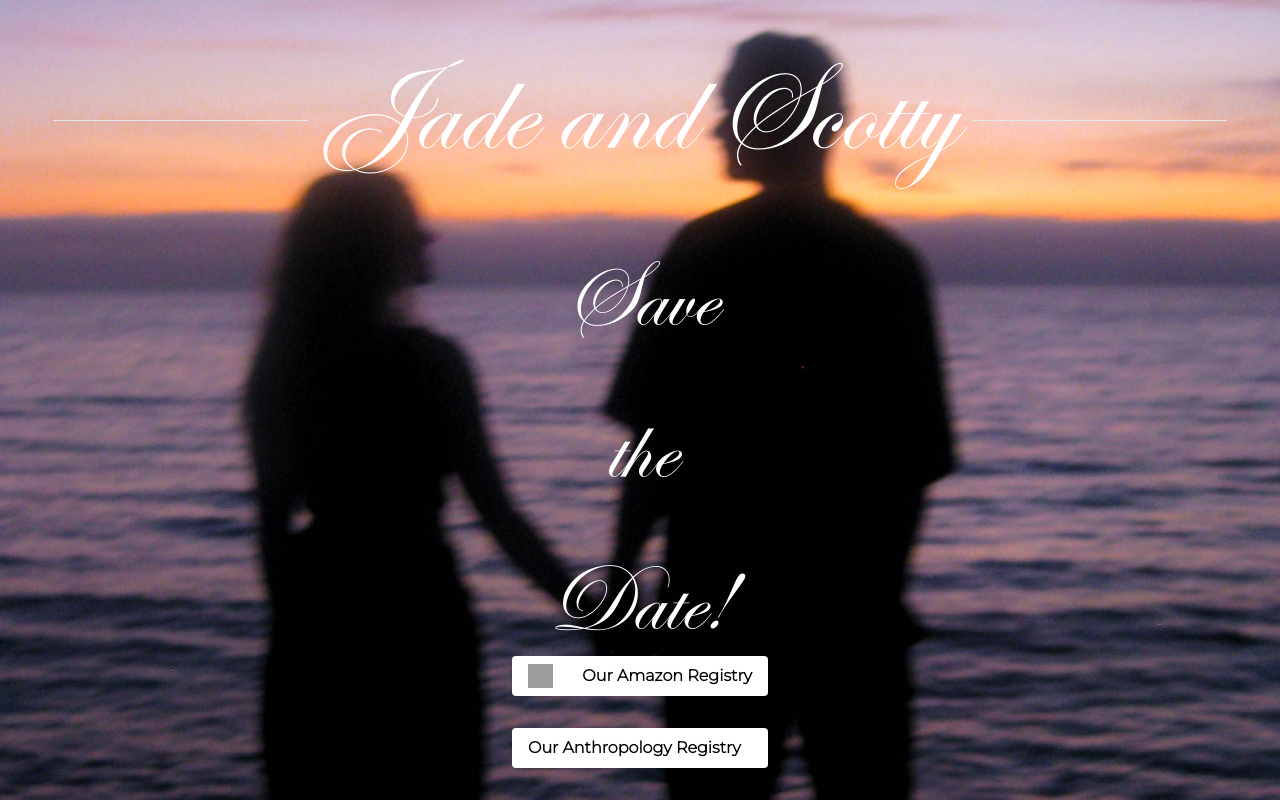
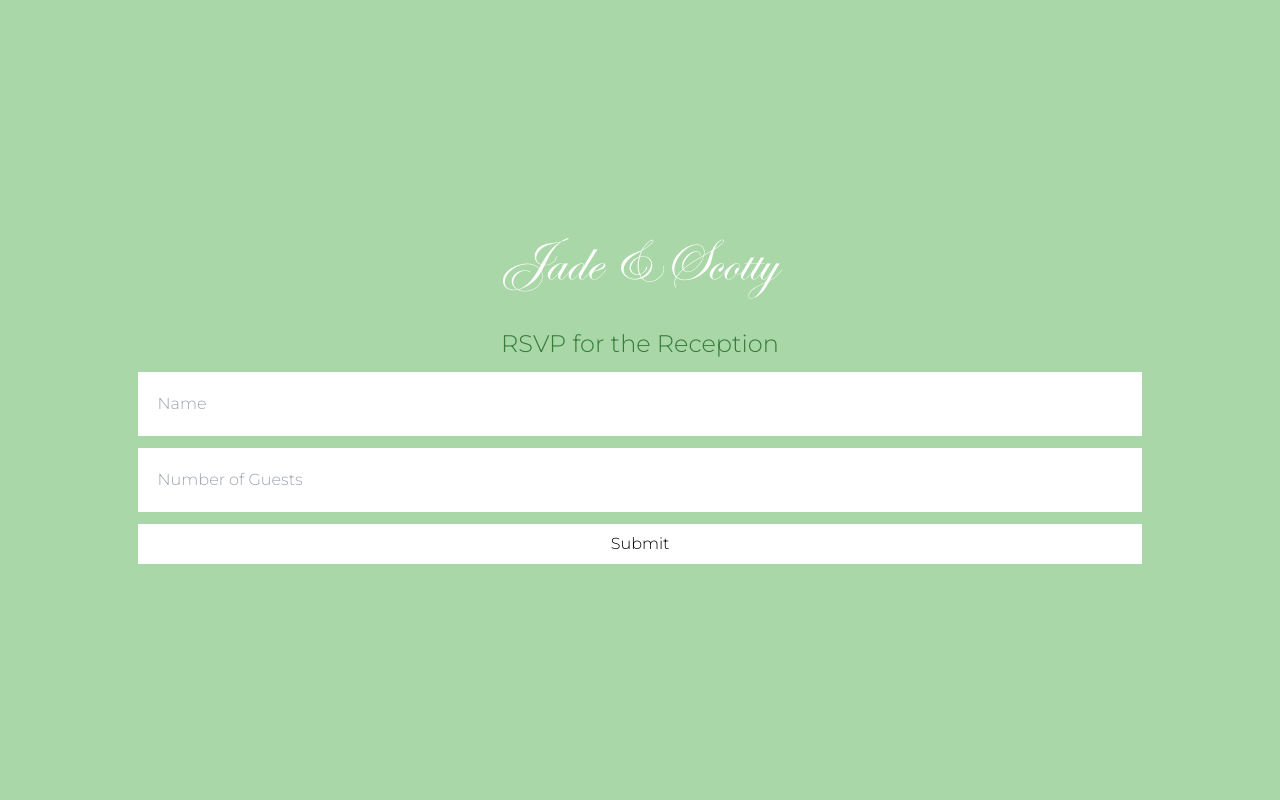
Before and after one commit to jsarge11/js-wedding, a React app: page /reception in a window 1280 px wide. Built offline with nearby package versions, Linux system fonts and the light colour scheme; grey boxes are pictures that could not be loaded.

Commit message:
reception has it's own page

```diff
--- a/package.json
+++ b/package.json
@@ -57,7 +57,8 @@
 		"googleapis": "^131.0.0",
 		"mongodb": "^6.3.0",
 		"react": "^18.2.0",
-		"react-dom": "^18.2.0"
+		"react-dom": "^18.2.0",
+		"react-router-dom": "^6.22.3"
 	},
 	"nodemonConfig": {
 		"ignore": [
--- a/src/main.tsx
+++ b/src/main.tsx
@@ -1,6 +1,6 @@
 import React, { useState } from 'react';
 import './styles/output.css';
-import { Hero, QRCode } from './ui-components';
+import { Hero } from './ui-components';
 import { SecondaryHeader } from './ui-components/top/secondary-header';
 import { Gingham } from './assets/gingham';
 import { Gate } from './ui-components/gate';
@@ -12,7 +12,6 @@ export const Main = () => {
 		<div className="h-full w-full overflow-x-hidden">
 			<Hero />
 			<SecondaryHeader />
-			<QRCode />
 			<Gingham />
 			{isComplete ? <FormSubmitted /> : <Gate setIsComplete={setIsComplete} />}
 		</div>
--- a/src/styles/output.css
+++ b/src/styles/output.css
@@ -685,6 +685,10 @@ video {
   margin-top: 2rem;
 }
 
+.mb-32 {
+  margin-bottom: 8rem;
+}
+
 .box-border {
   box-sizing: border-box;
 }
@@ -722,6 +726,10 @@ video {
 }
 
 .min-h-full {
+  min-height: 100%;
+}
+
+.min-h-\[100\%\] {
   min-height: 100%;
 }
 
@@ -764,6 +772,18 @@ video {
 .min-w-max {
   min-width: -moz-max-content;
   min-width: max-content;
+}
+
+.min-w-64 {
+  min-width: 16rem;
+}
+
+.min-w-\[50\%\] {
+  min-width: 50%;
+}
+
+.min-w-\[80\%\] {
+  min-width: 80%;
 }
 
 .max-w-lg {
@@ -1006,6 +1026,16 @@ video {
   line-height: 1.75rem;
 }
 
+.text-4xl {
+  font-size: 2.25rem;
+  line-height: 2.5rem;
+}
+
+.text-6xl {
+  font-size: 3.75rem;
+  line-height: 1;
+}
+
 .font-normal {
   font-weight: 400;
 }
--- a/src/ui-components/qr-code.tsx
+++ b/src/ui-components/qr-code.tsx
@@ -7,7 +7,7 @@ interface QRCodeProps {
 }
 
 export const QRCode: FC<QRCodeProps> = () => {
-	const qrInputClass = 'mb-3 p-5 text-black max-w-lg min-w-96';
+	const qrInputClass = 'mb-3 p-5 text-black max-w-lg min-w-[80%] montserrat';
 	const [isLoading, setIsLoading] = useState(false);
 	const [isComplete, setIsComplete] = useState(false);
 
@@ -38,13 +38,15 @@ export const QRCode: FC<QRCodeProps> = () => {
 				}, 1000);
 			});
 	};
+
 	return (
+		<span id="reception">
 			<form
-			className="qr-background flex justify-center items-center flex-col montserrat p-3 min-h-[20%] pt-32 pb-32"
-			id="reception"
+				className="qr-background flex justify-center items-center flex-col p-3 min-h-[100%] pt-32 pb-32"
 				onSubmit={handleFormSubmit}>
+				<h1 className="text-6xl mb-8">Jade & Scotty</h1>
 				{isComplete ? (
-				<h1 className="text-8xl qr-text">Thank you!</h1>
+					<h1 className="text-8xl montserrat qr-text">Thank you!</h1>
 				) : (
 					<>
 						<h1 className="qr-text text-2xl text-center montserrat pb-3 min-w-md max-w-lg">
@@ -60,17 +62,18 @@ export const QRCode: FC<QRCodeProps> = () => {
 						/>
 						<input
 							className={qrInputClass}
-						defaultValue={1}
 							max={20}
+							min={1}
 							name="guests"
 							placeholder="Number of Guests"
 							type="number"
 						/>
-					<button className="qr-button bg-white text-black max-w-lg min-w-96 active:bg-gray-100 flex justify-center p-2">
+						<button className="qr-button bg-white text-black max-w-lg min-w-[80%] active:bg-gray-100 flex justify-center p-2 montserrat">
 							{isLoading ? <Spinner /> : 'Submit'}
 						</button>
 					</>
 				)}
 			</form>
+		</span>
 	);
 };
--- a/webpack.config.js
+++ b/webpack.config.js
@@ -10,6 +10,7 @@ module.exports = {
 		path: path.resolve(__dirname, 'dist'),
 		filename: 'main.js',
 		globalObject: 'this',
+		publicPath: '/',
 	},
 	module: {
 		rules: [
@@ -54,5 +55,6 @@ module.exports = {
 	],
 	devServer: {
 		static: path.resolve(__dirname, 'dist'),
+		historyApiFallback: true,
 	},
 };
```
Also changed, not shown: src/index.tsx (+14 -1 lines), 1 other file (tests, documents, lock files or other folders). Lines whose indentation alone changed are shown as unchanged.
